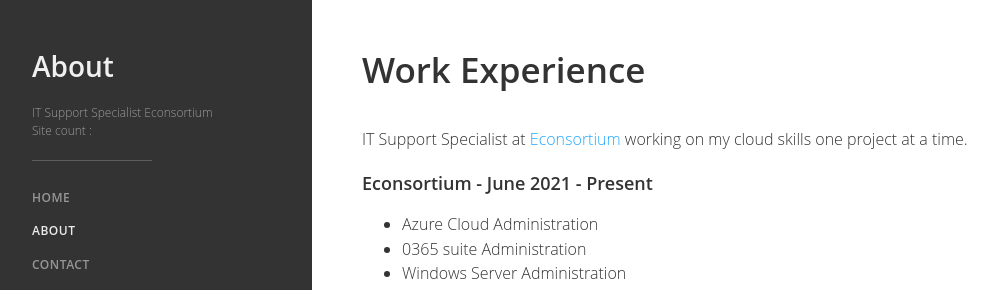
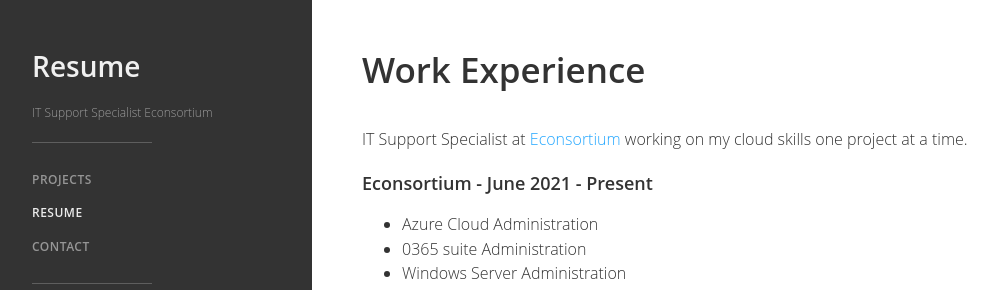
Before and after one commit to BooluInji/azure-resume, a plain HTML site: page frontend/about.html in a window 1280 px wide. Shown: the top 290 px of the page, without its empty margins (8-1006 px from the left). Drawn offline with nearby package versions, Linux system fonts and the light colour scheme; a script that the page names is missing.

Commit message:
updated menu buttons on main | Home --> Projects  About --> Resume

```diff
--- a/frontend/about.html
+++ b/frontend/about.html
@@ -70,24 +70,24 @@
       >
         <div class="w-container">
           <a href="#" class="logo-link w-nav-brand"
-            ><h1 class="logo-text">About</h1></a
+            ><h1 class="logo-text">Resume</h1></a
           >
           <nav role="navigation" class="navigation-menu w-nav-menu">
             <p
               class="main-subheading w-hidden-medium w-hidden-small w-hidden-tiny"
             >
-             IT Support Specialist Econsortium <br>
-             Site count : <a id="counter"></a>
+             IT Support Specialist Econsortium
+
             </p>
             <div
               class="divider w-hidden-medium w-hidden-small w-hidden-tiny"
             ></div>
-            <a href="index.html" class="nav-link w-nav-link">Home</a
+            <a href="index.html" class="nav-link w-nav-link">Projects</a
             ><a
               href="about.html"
               aria-current="page"
               class="nav-link w-nav-link w--current"
-              >About</a
+              >Resume</a
             ><a href="contact.html" class="nav-link w-nav-link">Contact</a>
             <div class="divider"></div>
             <div class="social-link-group">
```
Also changed, not shown: frontend/contact.html (+4 -4 lines), frontend/index.html (+2 -2 lines).
